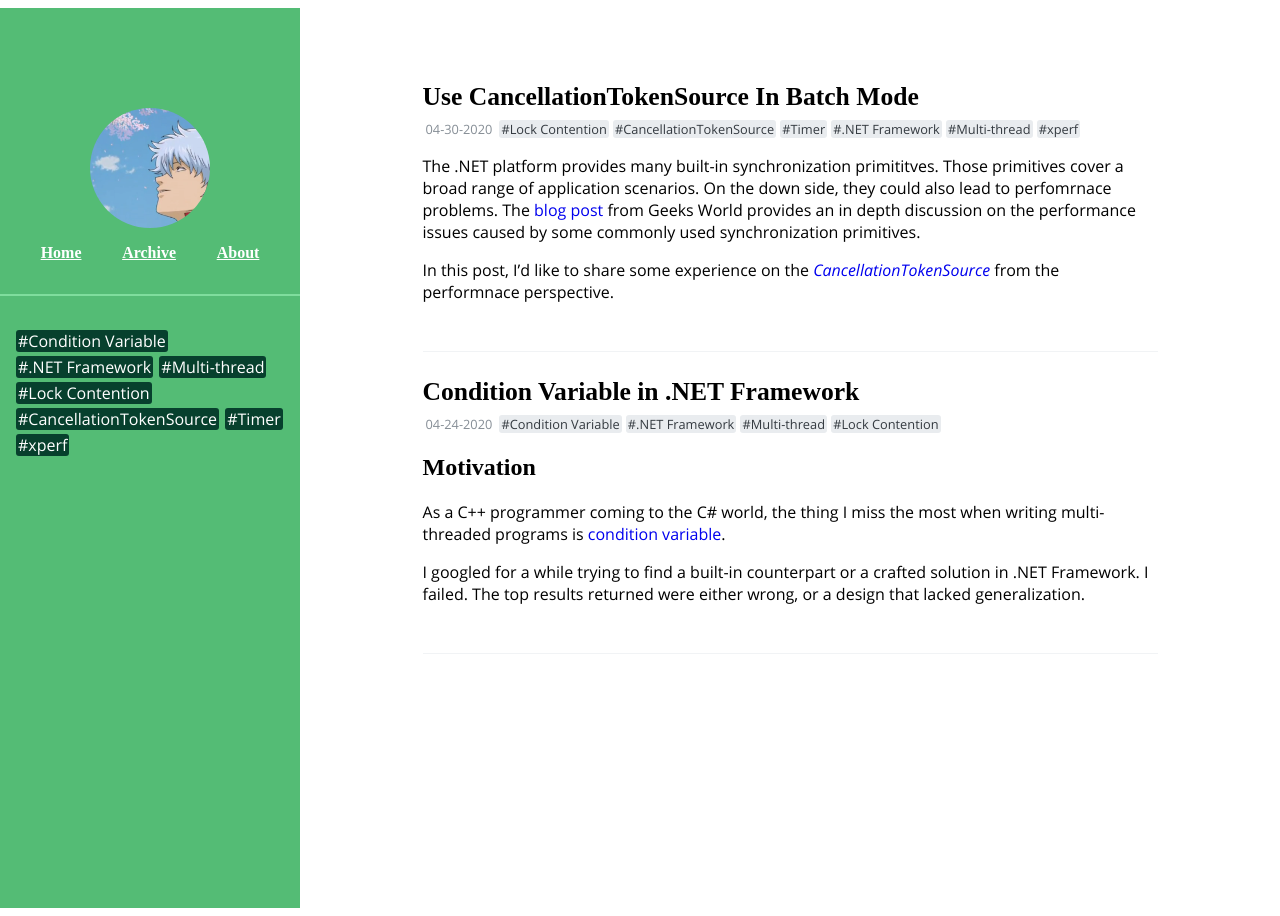
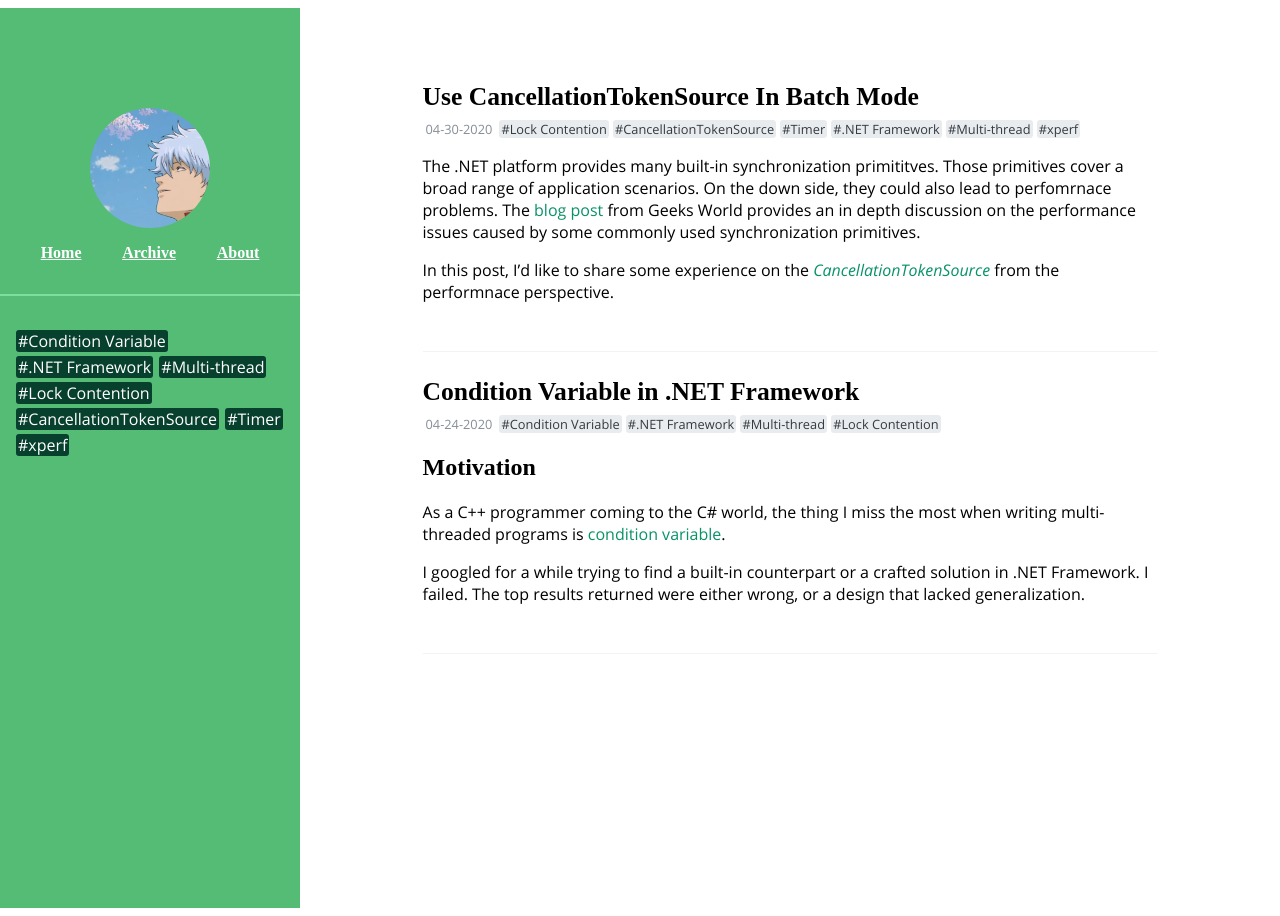
Before and after one commit to edwinfj/edwinfj.github.io, a Jekyll site: the page built from index.html, in a window 1280 px wide. Built offline with Jekyll 4.4.1, drawn with Linux system fonts in a browser that asks for light colours; some web fonts are replaced.

Commit message:
changed excerpt link color

```diff
--- a/_sass/main.scss
+++ b/_sass/main.scss
@@ -173,6 +173,14 @@ pre.highlight, code.highlighter-rouge {
 	border-bottom: var(--excerpt-post-border-bottom);
 }
 
+.excerpt a {
+	color: var(--article-link-color);
+}
+
+.excerpt a:hover {
+	color: var(--post-title-hover-color);
+}
+
 .post-title a {
 	color: black;
 }
```
